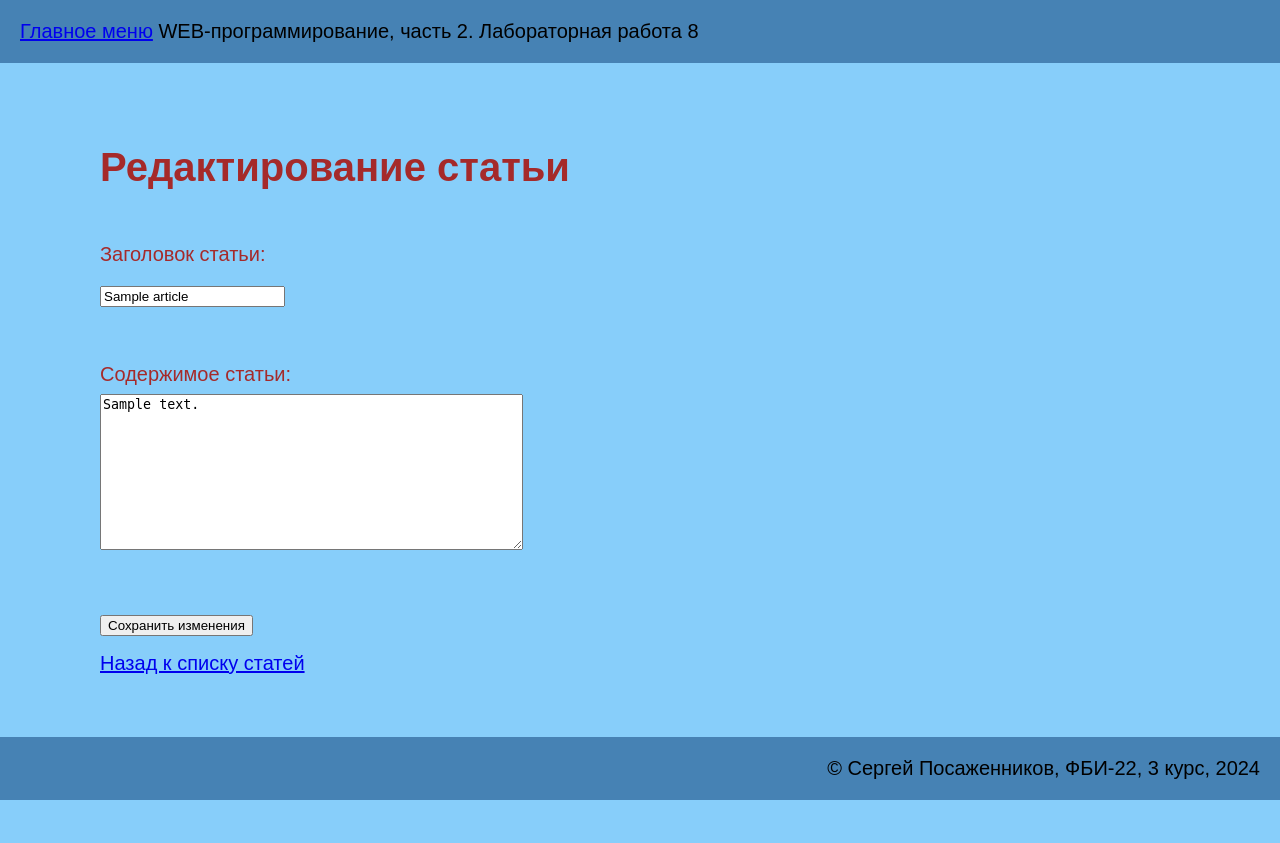
After one commit to seruog17/web-programming-labs-2, a Flask app: page /lab8/edit/1 in a window 1280 px wide. The commit adds this page. Run offline with Flask 3, Linux system fonts and the light colour scheme; a user stored in the database is signed in; tables that the repository leaves empty hold one stand-in row (values such as "Sample post").

Commit message:
Самостоятельные задания

```diff
--- a/lab8.py
+++ b/lab8.py
@@ -2,13 +2,15 @@ from flask import Flask, Blueprint, redirect, render_template, request, jsonify,
 from db import db
 from werkzeug.security import check_password_hash, generate_password_hash
 from db.models import users, articles
-from flask_login import login_user, login_required, current_user
+from flask_login import login_user, login_required, logout_user, current_user
+
 
 lab8 = Blueprint('lab8', __name__)
 
 @lab8.route('/lab8/')
 def main():
-    return render_template('lab8/lab8.html')
+    login = current_user.login if current_user.is_authenticated else None
+    return render_template('lab8/lab8.html', login=login)
 
 @lab8.route('/lab8/register/', methods=['GET', 'POST'])
 def register():
@@ -32,6 +34,9 @@ def register():
     new_user = users(login=login_form, password=password_hash)
     db.session.add(new_user)
     db.session.commit()
+
+    login_user(new_user, remember=False)
+
     return redirect('/lab8/')
 
 @lab8.route('/lab8/login', methods=['GET', 'POST'])
@@ -41,6 +46,8 @@ def login():
 
     login_form = request.form.get('login')
     password_form = request.form.get('password')
+    remember_me = request.form.get('remember_me')
+
     if not login_form:
         return render_template('lab8/login.html', error='Логин не может быть пустым')
 
@@ -50,7 +57,7 @@ def login():
     user = users.query.filter_by(login=login_form).first()
     if user:
         if check_password_hash(user.password, password_form):
-            login_user(user, remember = False)
+            login_user(user, remember=remember_me == 'True')
             return redirect('/lab8/')
 
     return render_template('lab8/login.html', error='Ошибка входа: логин и/или пароль неверны')
@@ -58,10 +65,78 @@ def login():
 @lab8.route('/lab8/articles')
 @login_required
 def article_list():
-    return "Список статей"
+    user_articles = articles.query.filter_by(login_id=current_user.id).all()
+    return render_template('lab8/articles.html', articles=user_articles)
 
 @lab8.route('/lab8/logout')
 @login_required
 def logout():
     logout_user()
     return redirect('/lab8/')
+
+@lab8.route('/lab8/create', methods=['GET', 'POST'])
+@login_required
+def create_article():
+    if request.method == 'GET':
+        return render_template('lab8/create_article.html')
+
+    title = request.form.get('title')
+    content = request.form.get('content')
+
+    if not title:
+        return render_template('lab8/create_article.html', error='Заголовок не может быть пустым')
+
+    if not content:
+        return render_template('lab8/create_article.html', error='Содержимое статьи не может быть пустым')
+
+    new_article = articles(
+        title=title,
+        articles_text=content,
+        login_id=current_user.id,
+        is_favorite=False,
+        is_public=True,
+        likes=0
+    )
+    db.session.add(new_article)
+    db.session.commit()
+
+    return redirect('/lab8/')
+
+@lab8.route('/lab8/edit/<int:article_id>', methods=['GET', 'POST'])
+@login_required
+def edit_article(article_id):
+    article = articles.query.get(article_id)
+
+    if not article or article.login_id != current_user.id:
+        return render_template('lab8/articles.html', error='Статья не найдена')
+
+    if request.method == 'GET':
+        return render_template('lab8/edit_article.html', article=article)
+
+    title = request.form.get('title')
+    content = request.form.get('content')
+
+    if not title:
+        return render_template('lab8/edit_article.html', article=article, error='Заголовок не может быть пустым')
+
+    if not content:
+        return render_template('lab8/edit_article.html', article=article, error='Содержимое статьи не может быть пустым')
+
+    article.title = title
+    article.articles_text = content
+    db.session.commit()
+
+    return redirect('/lab8/articles')
+
+@lab8.route('/lab8/delete/<int:article_id>', methods=['POST'])
+@login_required
+def delete_article(article_id):
+    article = articles.query.get(article_id)
+
+    if not article or article.login_id != current_user.id:
+        return render_template('lab8/articles.html', error='Статья не найдена')
+
+    db.session.delete(article)
+    db.session.commit()
+
+    return redirect('/lab8/articles')
--- /dev/null
+++ b/templates/lab8/edit_article.html
@@ -0,0 +1,20 @@
+{% extends "base.html" %}
+
+{% block lab %}Лабораторная работа 8{% endblock %}
+
+{% block main %}
+    <h1>Редактирование статьи</h1>
+    {% if error %}
+        <div style="color: red;">{{ error }}</div>
+    {% endif %}
+    <form method="POST">
+        <label for="title">Заголовок статьи:</label><br>
+        <input type="text" id="title" name="title" value="{{ article.title }}" required><br><br>
+
+        <label for="content">Содержимое статьи:</label><br>
+        <textarea id="content" name="content" rows="10" cols="50" required>{{ article.articles_text }}</textarea><br><br>
+
+        <button type="submit">Сохранить изменения</button>
+    </form>
+    <a href="/lab8/articles">Назад к списку статей</a>
+{% endblock %}
```
Also changed, not shown: templates/lab8/articles.html (+33 -0 lines), templates/lab8/create_article.html (added, +20 -0 lines), templates/lab8/lab8.html (+5 -5 lines), templates/lab8/login.html (+9 -13 lines), templates/lab8/create.html (deleted).
